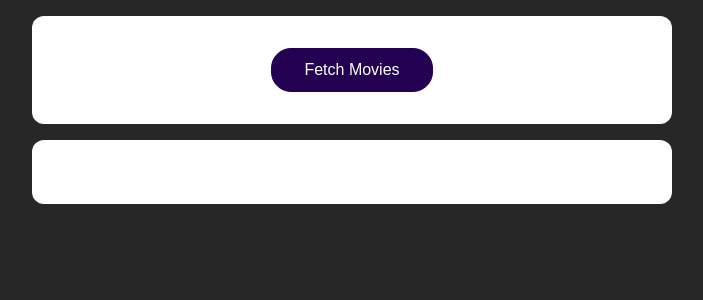
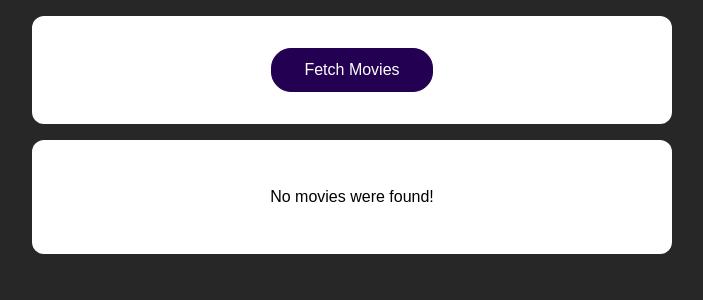
Before and after one commit to davidleonn/react-course-swapi, a React (Create React App) app: page / in a window 1280 px wide. Shown: the top 300 px of the page, without its empty margins (288-991 px from the left). Built offline with nearby package versions, Linux system fonts and the light colour scheme.

Commit message:
Added loaders and some state bafeore the fetching

```diff
--- a/src/App.js
+++ b/src/App.js
@@ -5,10 +5,13 @@
 
 function App() {
   const [movies, setMovies] = useState([]);
+  const [isLoading, setIsLoading] = useState(false);
 
   async function fetchMoviesHandler() {
+    setIsLoading(true);
     const response = await fetch("https://swapi.dev/api/films");
     const data = await response.json();
+
     const transformedMovies = data.results.map((movieData) => {
       return {
         id: movieData.episode_id,
@@ -18,6 +21,7 @@
       };
     });
     setMovies(transformedMovies);
+    setIsLoading(false);
   }
 
   return (
@@ -26,7 +30,9 @@
         <button onClick={fetchMoviesHandler}>Fetch Movies</button>
       </section>
       <section>
-        <MoviesList movies={movies} />
+        {!isLoading && movies.length > 0 && <MoviesList movies={movies} />}
+        {!isLoading && movies.length === 0 && <p>No movies were found!</p>}
+        {isLoading && <p>Loading...</p>}
       </section>
     </React.Fragment>
   );
```
